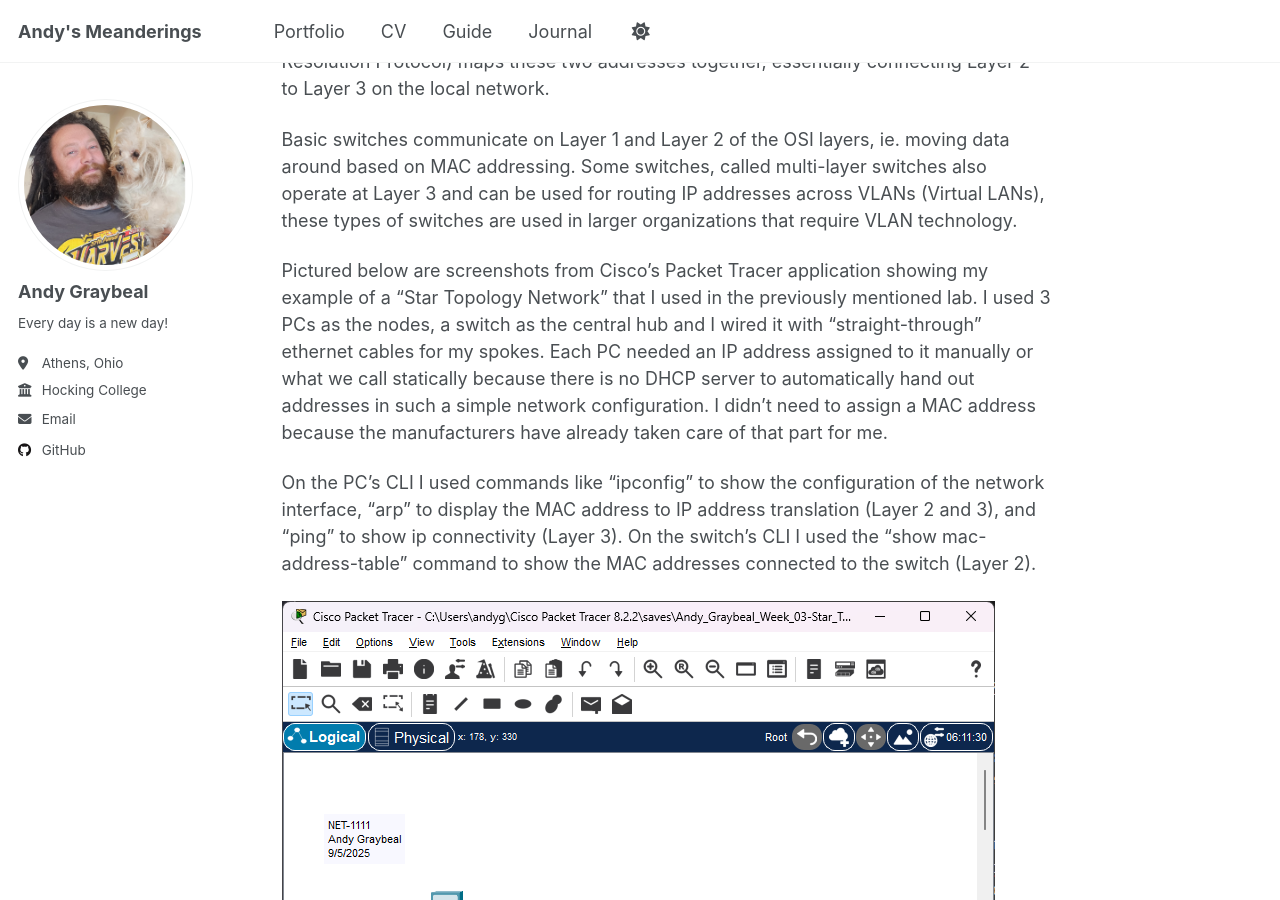
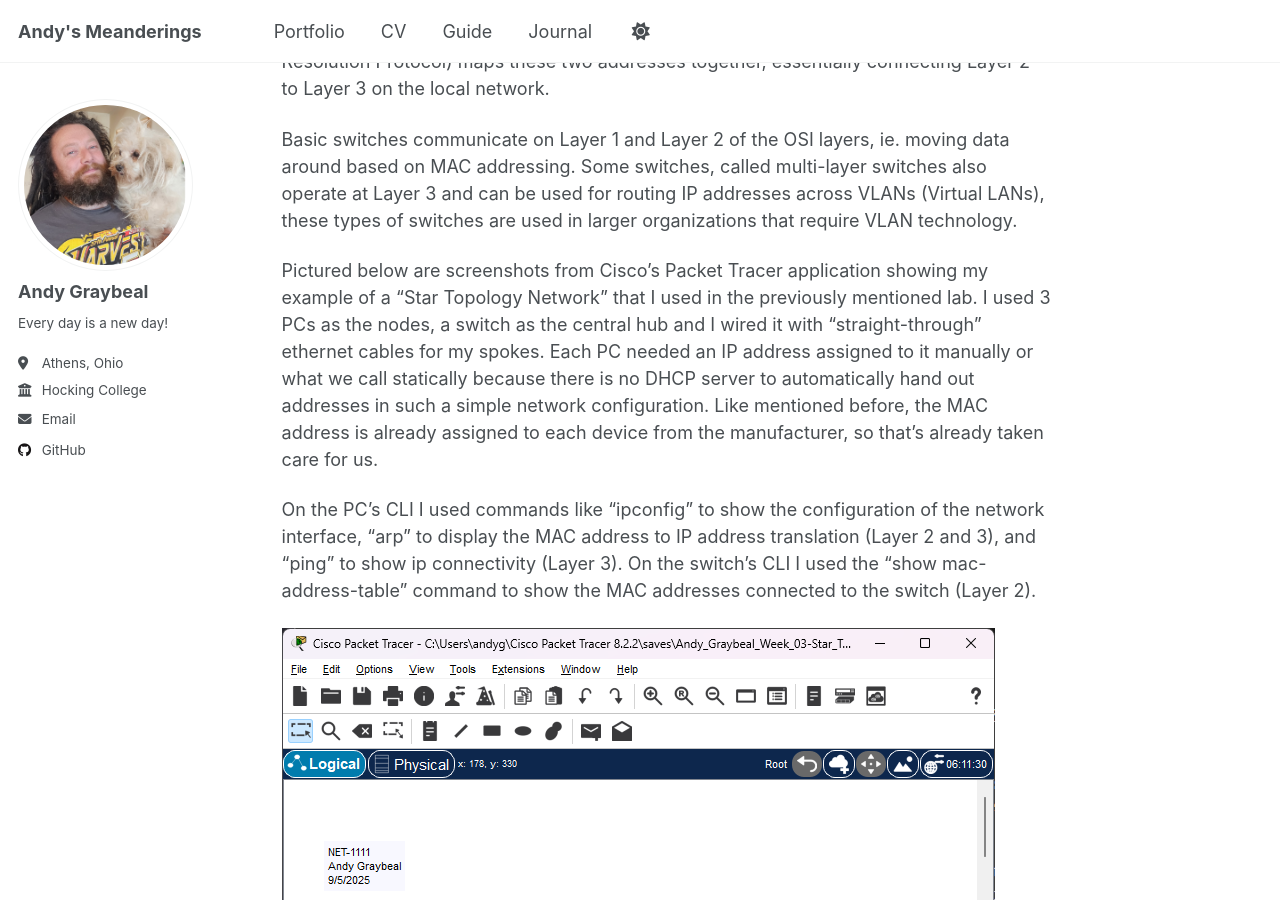
Before and after one commit to andy-graybeal/andy-graybeal.github.io, a Jekyll site: the page built from _portfolio/net-1111-cisco-1-intro-to-networks.md, in a window 1280 px wide and 900 px high, scrolled down 5257 px. Built offline with Jekyll 4.4.1, drawn with Linux system fonts in a browser that asks for light colours; a script that is not in the unit is left out.

Commit message:
Update net-1111-cisco-1-intro-to-networks.md

```diff
--- a/_portfolio/net-1111-cisco-1-intro-to-networks.md
+++ b/_portfolio/net-1111-cisco-1-intro-to-networks.md
@@ -60,7 +60,7 @@ Each end-device is assigned a MAC address, or Media Access Control address from
 
 Basic switches communicate on Layer 1 and Layer 2 of the OSI layers, ie. moving data around based on MAC addressing.  Some switches, called multi-layer switches also operate at Layer 3 and can be used for routing IP addresses across VLANs (Virtual LANs), these types of switches are used in larger organizations that require VLAN technology.
 
-Pictured below are screenshots from Cisco's Packet Tracer application showing my example of a "Star Topology Network" that I used in the previously mentioned lab.  I used 3 PCs as the nodes, a switch as the central hub and I wired it with "straight-through" ethernet cables for my spokes.  Each PC needed an IP address assigned to it manually or what we call statically because there is no DHCP server to automatically hand out addresses in such a simple network configuration.  I didn't need to assign a MAC address because the manufacturers have already taken care of that part for me.
+Pictured below are screenshots from Cisco's Packet Tracer application showing my example of a "Star Topology Network" that I used in the previously mentioned lab.  I used 3 PCs as the nodes, a switch as the central hub and I wired it with "straight-through" ethernet cables for my spokes.  Each PC needed an IP address assigned to it manually or what we call statically because there is no DHCP server to automatically hand out addresses in such a simple network configuration.  Like mentioned before, the MAC address is already assigned to each device from the manufacturer, so that's already taken care for us.
 
 On the PC's CLI I used commands like "ipconfig" to show the configuration of the network interface, "arp" to display the MAC address to IP address translation (Layer 2 and 3), and "ping" to show ip connectivity (Layer 3).  On the switch's CLI I used the "show mac-address-table" command to show the MAC addresses connected to the switch (Layer 2).
 
```
